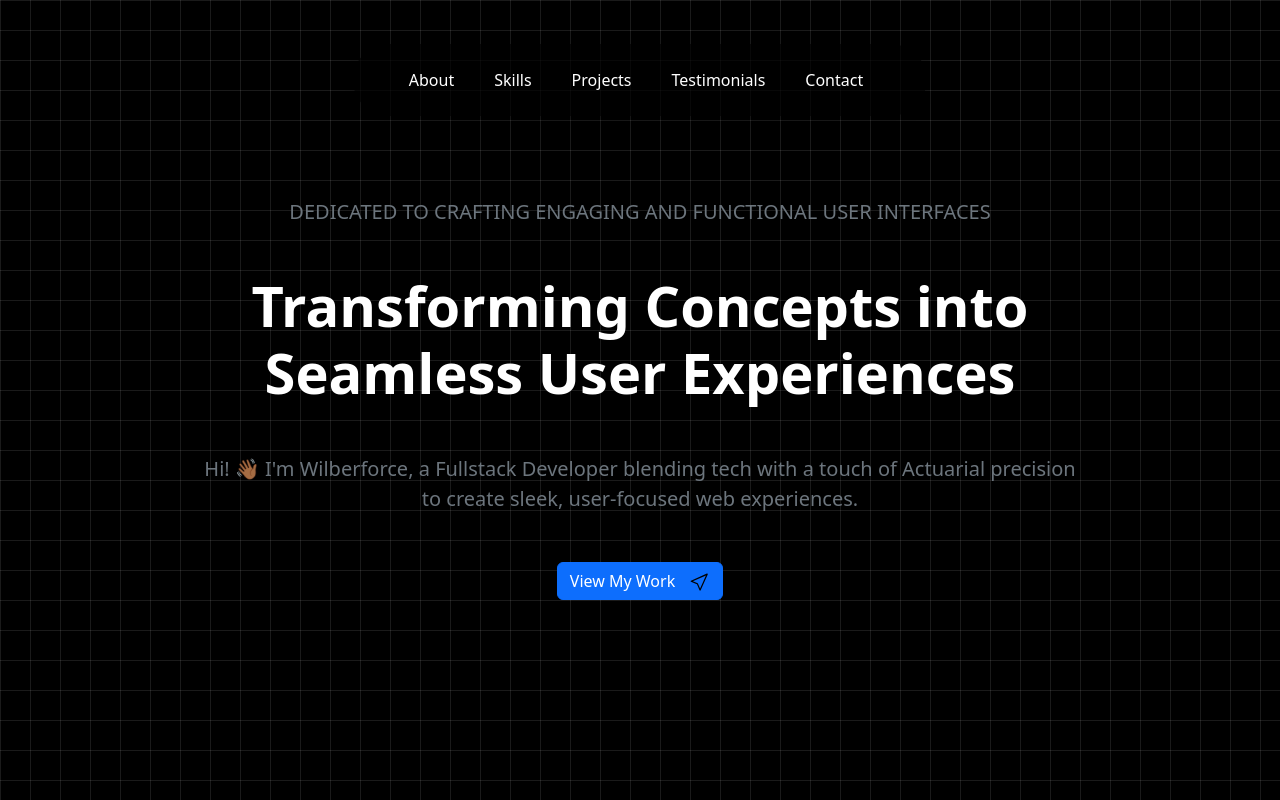
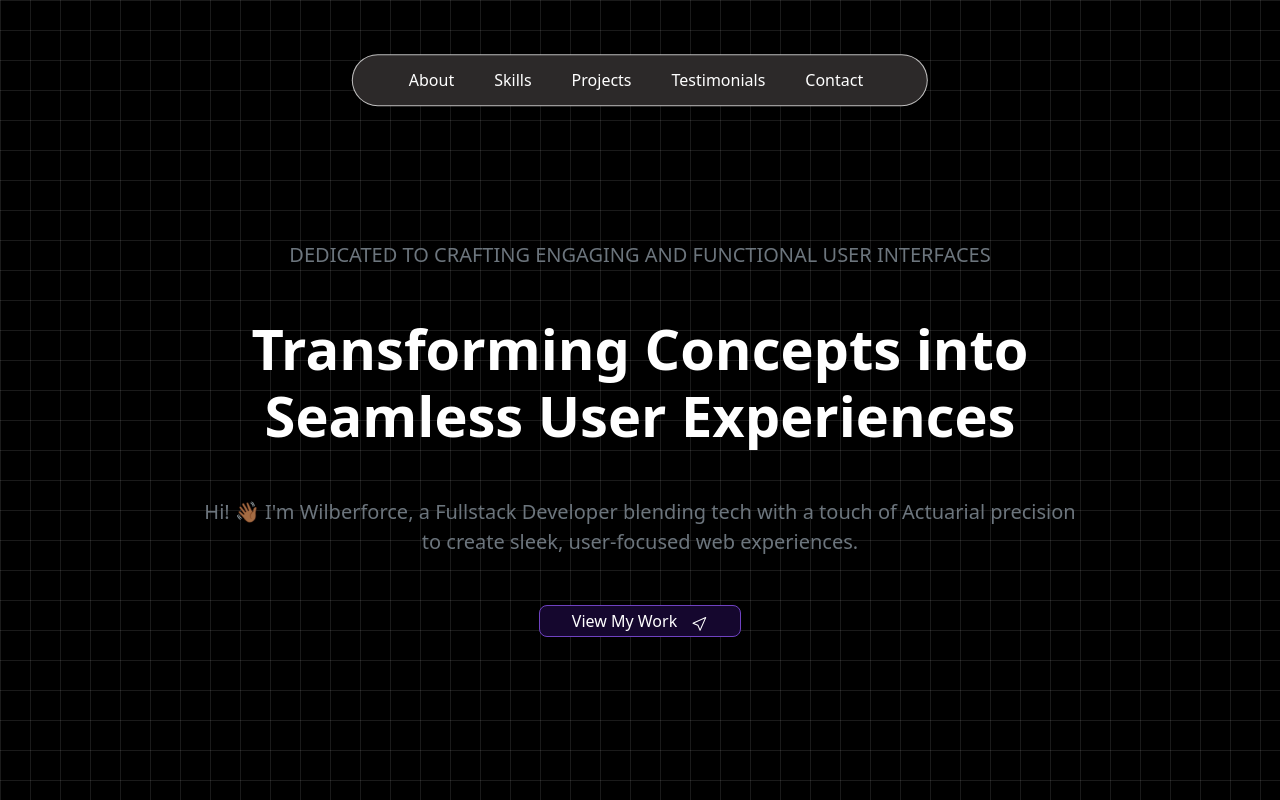
Before and after one commit to wilberforce001/my-portfolio-website, a React (Create React App) app in the folder kipyegonwilber/: page / in a window 1280 px wide. Built offline with nearby package versions, Linux system fonts and the light colour scheme.

Commit message:
Button styling

```diff
--- a/kipyegonwilber/src/components/HomePage.js
+++ b/kipyegonwilber/src/components/HomePage.js
@@ -20,9 +20,13 @@ const HomePage = () => {
                 </p>
 
                 <div className="button-container d-flex justify-content-center align-items-center">
-                <Button variant="primary" className="d-flex align-items-center">
+                <Button variant="purple" className="btn-purple rotating-border d-flex align-items-center">
+                    <div className="view-work">
                     View My Work
-                    <img src={cursorIcon} alt="Cursor Icon" style={{ marginLeft: '15px' }} width="20" height="20" />
+                    </div>
+                    <span className="icon-wrapper" style={{ marginLeft: '15px' }}>
+                        <img src={cursorIcon} alt="Cursor Icon" className="cursor-icon" />
+                    </span>
                 </Button>
                 </div>
             </div>
--- a/kipyegonwilber/src/styles/styles.css
+++ b/kipyegonwilber/src/styles/styles.css
@@ -9,6 +9,7 @@ html {
   z-index: 10;
   background-color: rgba(0, 0, 0, 0.85);
   box-shadow: 0px 4px 8px rgba(0, 0, 0, 0.3);
+  border: 1px solid rgba(255, 255, 255, 0.7);
 }
 
 /* Center the navbar in the viewport initially */
@@ -17,10 +18,10 @@ html {
   top: 10%;
   left: 50%;
   transform: translate(-50%, -50%);
-  background-color: rgba(0, 0, 0, 0.7); /* Slightly transparent background */
-  padding: 1rem 2rem;
+  padding: 0.3rem 2rem;
   border-radius: 50px;
   box-shadow: 0 4px 8px rgba(0, 0, 0, 0.2);
+  background-color: rgb(44, 41, 41); /* Slightly transparent background */
   width: auto;
 }
 
@@ -68,7 +69,6 @@ html {
   left: 0;
   width: 100%;
   height: 100%;
- /* background-color: rgba(0, 0, 0, 0.7); /* Dark transparent overlay */
   background-image:
   linear-gradient(90deg, rgba(255, 255, 255, 0.1) 1px, transparent 1px),
   linear-gradient(rgba(255, 255, 255, 0.1) 1px, transparent 1px);
@@ -88,7 +88,46 @@ html {
   z-index: 2;
 }
 
+.container {
+  margin-top: 80px;
+}
+
 .button-container {
   position: relative;
   z-index: 3;
 }
+
+.btn-purple {
+  position: relative;
+  background-color: #15072e;
+  border-color: #6f42c1;
+  /* border: 2px solid transparent; */
+  color: white;
+  padding: 0.2rem 2rem;
+  overflow: hidden;
+  z-index: 1;
+  border-radius: 8px;
+}
+
+.btn-purple:hover {
+  background-color: #b6add1;
+  border-color: #5a3eab;
+}
+
+/* .btn-purple::before {
+  content: "";
+  position: absolute;
+  top: -4px;
+  left: -4px;
+  right: -4px;
+  bottom: -4px;
+  background: linear-gradient(90deg, #ff7f50, #ff6347, #6a0dad, #ff6347);
+  z-index: -1;
+  border-radius: 12px;
+  animation: border-spin 4s linear infinite;
+}
+
+@keyframes border-spin {
+  0% { transform: rotate(0deg);}
+  100% { transform: rotate(360deg); }
+} */
```
Also changed, not shown: kipyegonwilber/src/assets/cursorIcon.svg.
